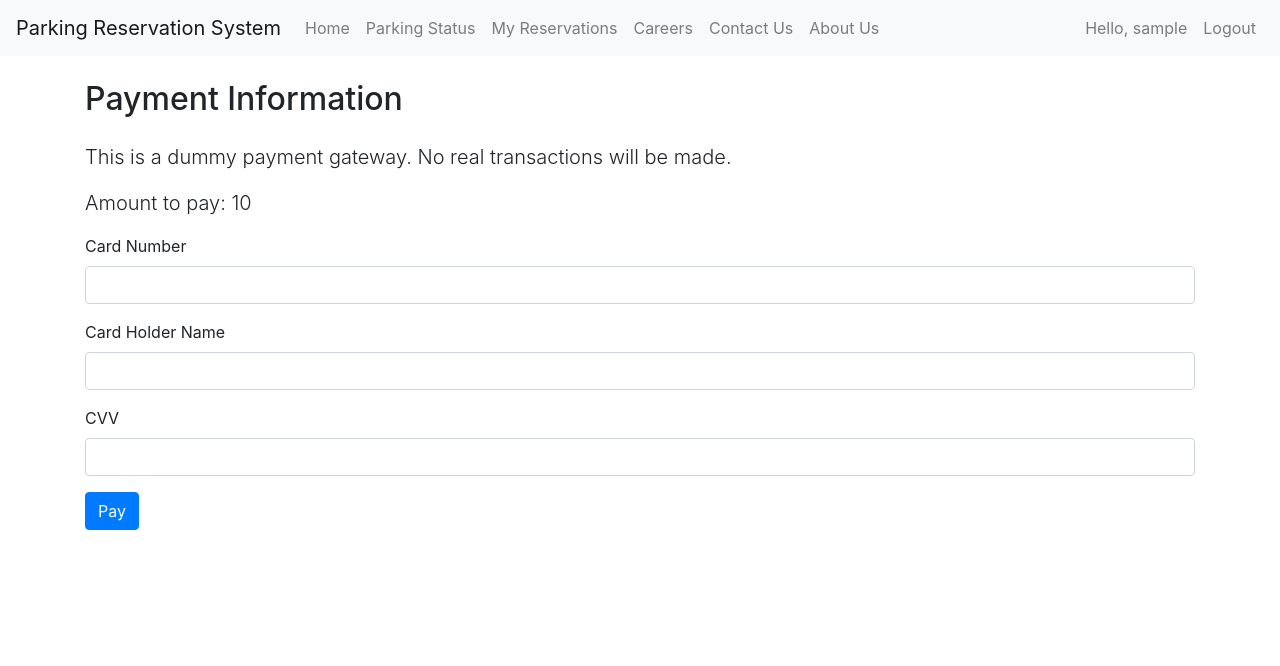
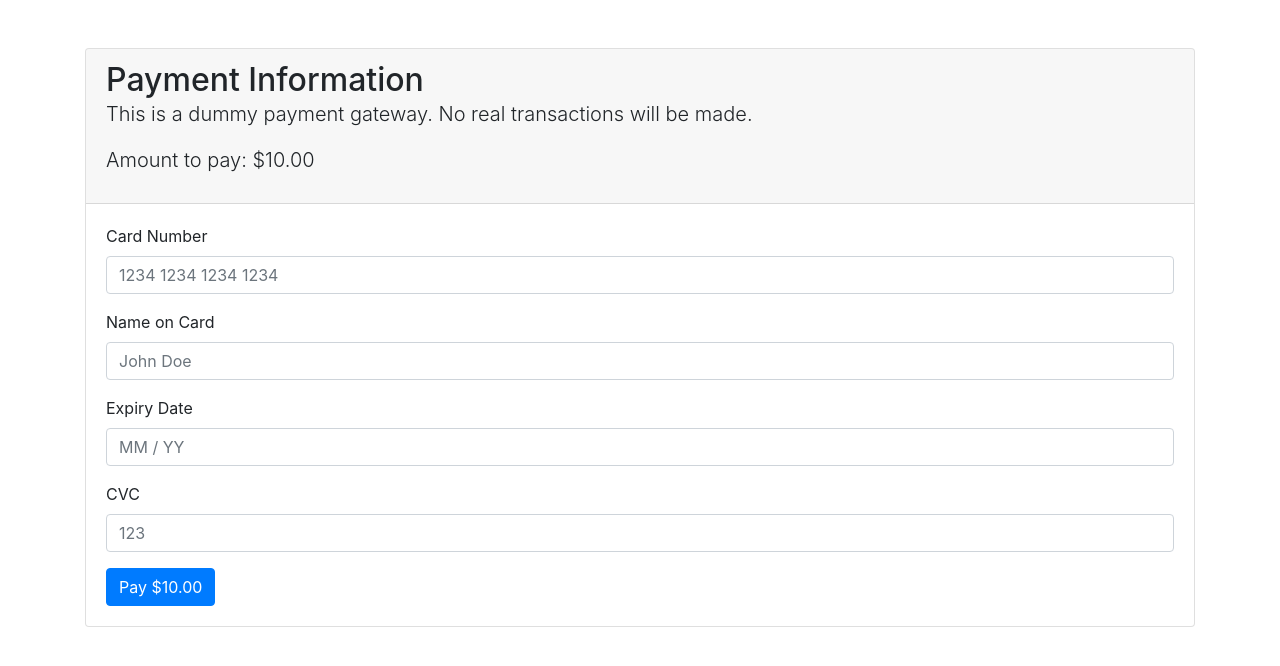
Before and after one commit to Krishna5972/SEProject, a Flask app: template templates/payment_gateway.html in a window 1280 px wide. Shown: the top 666 px of the page. Run offline with Flask 3, Linux system fonts and the light colour scheme; a user stored in the database is signed in; tables that the repository leaves empty hold one stand-in row (values such as "Sample post"); the template is opened without the code that fills it: most values are stand-ins (such as "Sample title", 1, 10 or a date in 2020); parts of the project's set-up code (start-up, migrations or seed data) failed here and were passed over; some libraries are stand-ins or nearby versions.

Commit message:
azure push

```diff
--- a/templates/payment_gateway.html
+++ b/templates/payment_gateway.html
@@ -1,44 +1,72 @@
 <!DOCTYPE html>
-{% extends "base.html" %} {% block title %} Payment Gateway {% endblock %} {%
-block content %}
-<div class="container">
-  <h2 class="my-4">Payment Information</h2>
+<html>
+  <head>
+    <title>Payment Gateway</title>
+    <link
+      rel="stylesheet"
+      href="https://stackpath.bootstrapcdn.com/bootstrap/4.5.0/css/bootstrap.min.css"
+    />
+  </head>
+  <body>
+    <div class="container my-5">
+      <div class="card">
+        <div class="card-header">
+          <h2 class="mb-0">Payment Information</h2>
           <p class="lead">
             This is a dummy payment gateway. No real transactions will be made.
           </p>
-  <p class="lead">Amount to pay: {{ amount_to_pay }}</p>
+          <p class="lead">Amount to pay: ${{ '%.2f' % amount_to_pay }}</p>
+        </div>
+        <div class="card-body">
           <form method="POST" action="{{ url_for('confirm_slot') }}">
             <div class="form-group">
-      <label for="card_number">Card Number</label>
+              <label for="card-number">Card Number</label>
               <input
                 type="text"
+                id="card-number"
                 class="form-control"
-        id="card_number"
-        name="card_number"
+                placeholder="1234 1234 1234 1234"
                 required
               />
             </div>
             <div class="form-group">
-      <label for="card_holder_name">Card Holder Name</label>
+              <label for="card-name">Name on Card</label>
               <input
                 type="text"
+                id="card-name"
                 class="form-control"
-        id="card_holder_name"
-        name="card_holder_name"
+                placeholder="John Doe"
                 required
               />
             </div>
             <div class="form-group">
-      <label for="cvv">CVV</label>
+              <label for="card-expiry">Expiry Date</label>
               <input
-        type="password"
+                type="text"
+                id="card-expiry"
                 class="form-control"
-        id="cvv"
-        name="cvv"
+                placeholder="MM / YY"
                 required
               />
             </div>
-    <button type="submit" class="btn btn-primary">Pay</button>
+            <div class="form-group">
+              <label for="card-cvc">CVC</label>
+              <input
+                type="text"
+                id="card-cvc"
+                class="form-control"
+                placeholder="123"
+                required
+              />
+            </div>
+            <button type="submit" class="btn btn-primary">
+              Pay ${{ '%.2f' % amount_to_pay }}
+            </button>
           </form>
         </div>
-{% endblock %}
+      </div>
+    </div>
+    <script src="https://code.jquery.com/jquery-3.5.1.slim.min.js"></script>
+    <script src="https://stackpath.bootstrapcdn.com/bootstrap/4.5.0/js/bootstrap.min.js"></script>
+  </body>
+</html>
```
Also changed, not shown: test.db, 1 other file. Lines whose indentation alone changed are shown as unchanged.
